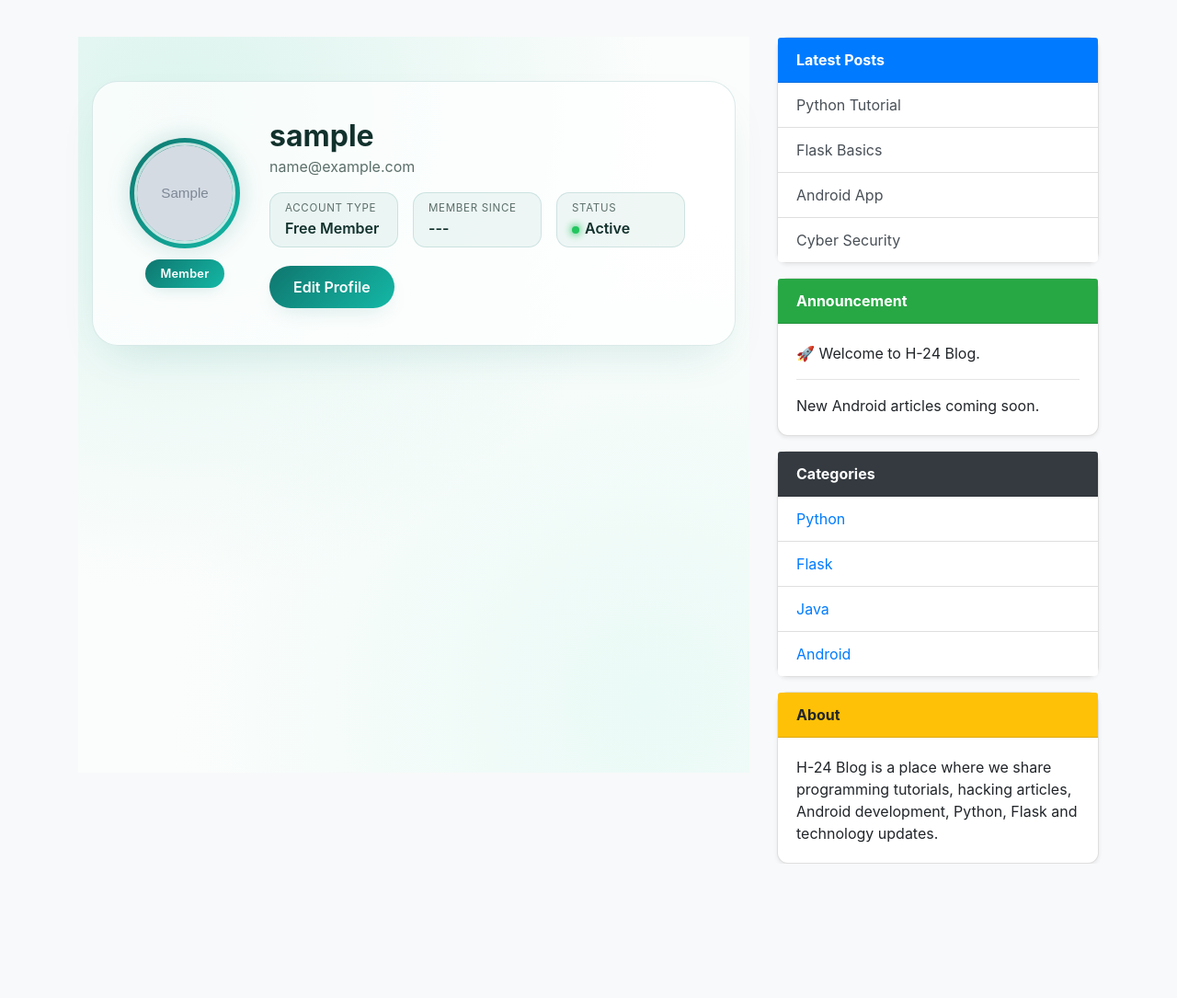
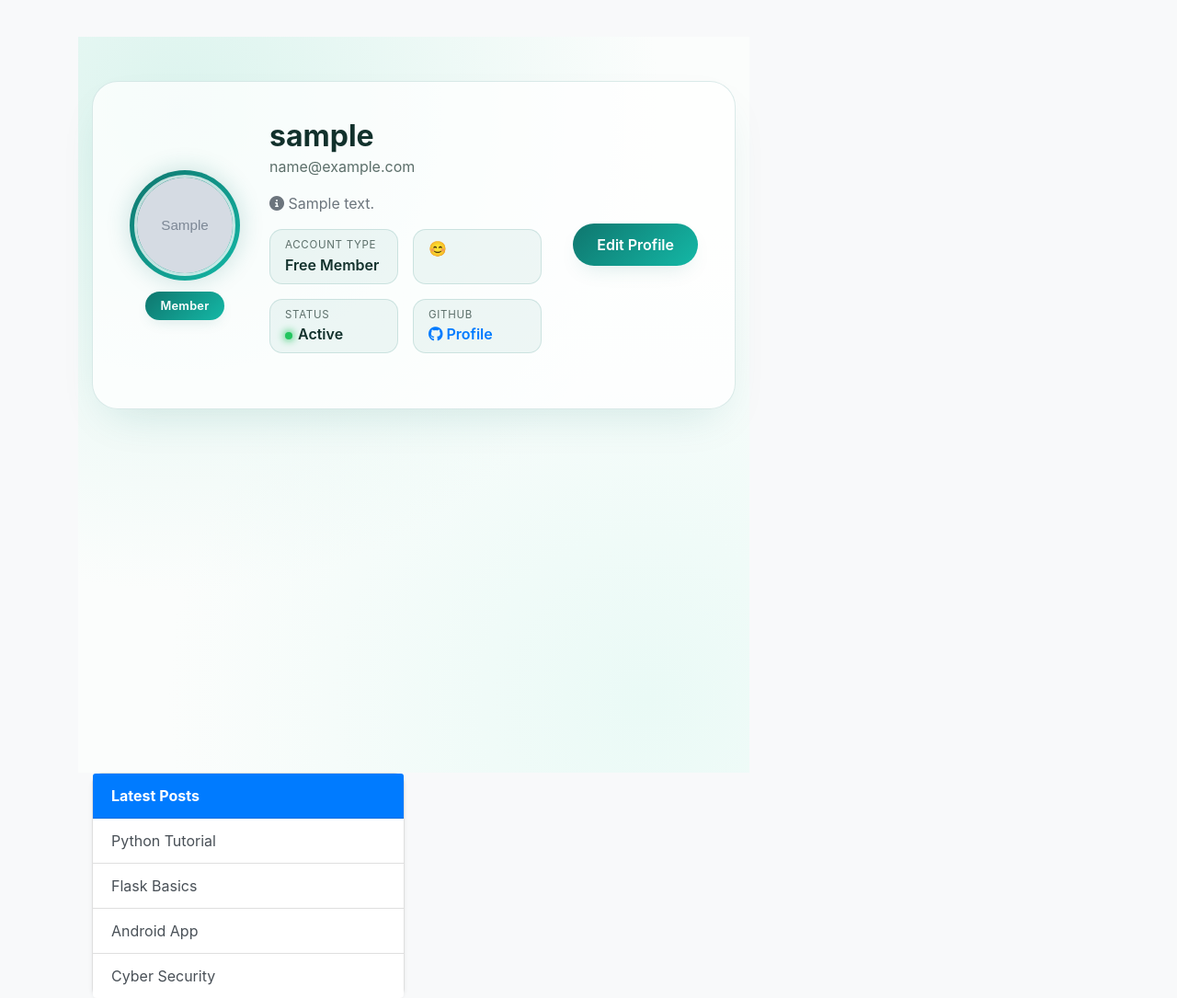
Before and after one commit to prajapatiHardik2008/H-24_Blog, a Flask app: page /account in a window 1280 px wide. Shown: the part 56-1141 px from the top of the page at 92% size. Before the commit the page ends 995 px from the top, so only its background shows below. Run offline with Flask 3, Linux system fonts and the light colour scheme; a user stored in the database is signed in; tables that the repository leaves empty hold one stand-in row (values such as "Sample post"); grey boxes marked "Sample" are stand-in pictures; some libraries are stand-ins or nearby versions.

Commit message:
Changes :- profile pic upload system

```diff
--- a/app/forms.py
+++ b/app/forms.py
@@ -45,8 +45,11 @@ class LoginForm(FlaskForm):
 
 class UpdateProfile(FlaskForm):   # it is inher. Flask form
     username = StringField("Username",validators=[DataRequired(),Length(min=2,max=10) ]) # data is requried and min length is 2 or max len os 10
+    profile_pic = FileField("Upload your Profile Pic ",validators=[FileAllowed(['png','jpeg','jpg'], 'Only JPG, JPEG, and PNG files are allowed.')])
+
+    bio = StringField("Bio",validators=[Length(min=0,max=50) ])
+    github_link = StringField("GitHub Profile ",validators=[Length(min=0,max=50) ])
     submit = SubmitField("Save Profile")
-    profile_pic = FileField("Upload your Profile Pic ",validators=[FileAllowed(['png','jpeg','jpg'])])
     def validate_username(self,username):
         if username.data != current_user.username:
             user = User.query.filter_by(username=username.data).first()
--- a/app/models.py
+++ b/app/models.py
@@ -11,7 +11,8 @@ class User(db.Model,UserMixin):
     id = db.Column(db.Integer , primary_key = True)
     username = db.Column(db.String(20), unique = True , nullable = False)
     email = db.Column(db.String(80), unique = True , nullable = False)
-    image_file = db.Column(db.String(20),nullable = False , default = 'default.png' ) # for profile
+    image_file = db.Column(db.String(500),nullable = False , default = 'default.png' ) # for profile
+    public_id = db.Column(db.String(255),nullable = True )
     profile_type = db.Column(
     db.String(20),
     nullable=False,
@@ -19,6 +20,8 @@ class User(db.Model,UserMixin):
     )
     password = db.Column(db.String(128))
     posts = db.relationship("Post",backref='author' , lazy = True)
+    bio = db.Column(db.Text, nullable=True)
+    github_link = db.Column(db.String(255), nullable=True)
     def __repr__(self):
         return f"User('{self.username}','{self.email}','{self.image_file}')"
 
--- a/app/routes.py
+++ b/app/routes.py
@@ -5,6 +5,9 @@ from app.models import  User ,Post
 from flask import request
 from flask_login import login_user , current_user , logout_user , login_required
 import random
+import secrets
+import os
+import cloudinary.uploader
 #---------------------------------------------
 #this is a dummy data for testing
 post = [
@@ -76,6 +79,19 @@ def register():
 def logout():
     logout_user()
     return redirect(url_for('home'))
+
+def save_img(form_img):
+    if current_user.public_id:
+        cloudinary.uploader.destroy(current_user.public_id)
+    random_hex = secrets.token_hex(8)
+    response = cloudinary.uploader.upload(
+        form_img,
+        public_id = random_hex,
+        asset_folder = "profile_pics",
+        overwrite = True
+    )
+
+    return response
 @app.route('/account', methods=['GET', 'POST'])
 @login_required
 def account():
@@ -83,7 +99,12 @@ def account():
 
     if form.validate_on_submit():
         current_user.username = form.username.data
-
+        current_user.bio = form.bio.data
+        current_user.github_link  = form.github_link.data
+        if form.profile_pic.data:
+            response =  save_img(form_img=form.profile_pic.data)
+            current_user.public_id = response["public_id"]
+            current_user.image_file = response["secure_url"]
         db.session.commit()
         flash("Profile Updated Successfully!", "success")
         return redirect(url_for("account"))
@@ -98,10 +119,7 @@ def account():
             filename=f"profile_pics/{random.choice(profile)}"
         )
     else:
-        image = url_for(
-            "static",
-            filename=f"profile_pics/{current_user.image_file}"
-        )
+        image = current_user.image_file
 
     return render_template(
         "account.html",
@@ -119,10 +137,7 @@ def inject_profile():
                 filename=f'profile_pics/{random.choice(profile)}'
             )
         else:
-            image = url_for(
-                'static',
-                filename=f'profile_pics/{current_user.image_file}'
-            )
+            image = current_user.image_file
     else:
         image = url_for('static', filename='profile_pics/default.png')
 
--- a/app/templates/account.html
+++ b/app/templates/account.html
@@ -46,23 +46,44 @@
           <h1 class="hero-username">{{ current_user.username }}</h1>
           <p class="hero-email">{{ current_user.email }}</p>
 
+          <!-- Conditional Bio Section -->
+          {% if current_user.bio %}
+          <div class="hero-bio mt-2 mb-2">
+            <p class="text-muted"><i class="fas fa-info-circle me-1"></i> {{ current_user.bio }}</p>
+          </div>
+          {% endif %}
+
           <div class="hero-meta">
             <div class="meta-chip">
               <span class="meta-label">Account Type</span>
               <span class="meta-value">{{ role_label }}</span>
             </div>
+
             <div class="meta-chip">
-              <span class="meta-label">Member Since</span>
+              <span class="meta-label"></span>
               <span class="meta-value">
-                ---
+                😊
               </span>
             </div>
+
             <div class="meta-chip">
               <span class="meta-label">Status</span>
               <span class="meta-value status-active">Active</span>
             </div>
+
+            <!-- Conditional GitHub Chip -->
+            {% if current_user.github_link %}
+            <div class="meta-chip">
+              <span class="meta-label">GitHub</span>
+              <span class="meta-value">
+                <a href="{{ current_user.github_link }}" target="_blank" class="text-decoration-none">
+                  <i class="fab fa-github"></i> Profile
+                </a>
+              </span>
+            </div>
+            {% endif %}
           </div>
-
+        </div>
           <button type="button" class="btn-edit-profile" data-toggle="modal" data-target="#updateProfileModal">
             Edit Profile
           </button>
@@ -117,7 +138,7 @@
         </button>
       </div>
 
-      <form method="POST">
+      <form method="POST" enctype="multipart/form-data">
         {{ form.hidden_tag() }}
         <div class="modal-body acc-modal-body">
 
@@ -130,6 +151,9 @@
            <div class="form-group mb-3">
             {{ form.profile_pic.label(class="form-label") }}
             {{ form.profile_pic(class="form-control acc-input", placeholder="Enter your username") }}
+            {% for error in form.profile_pic.errors %}
+                                <small class="text-danger">{{ error }}</small>
+            {% endfor %}
           </div>
           <!-- Bio / About Me Field (Realistic & Useful) -->
           <div class="form-group mb-3">
--- a/app/templates/layout.html
+++ b/app/templates/layout.html
@@ -4,6 +4,7 @@
     <meta charset="UTF-8">
     <meta name="viewport" content="width=device-width, initial-scale=1.0">
     <link rel="stylesheet" href="https://cdn.jsdelivr.net/npm/bootstrap@4.1.3/dist/css/bootstrap.min.css" integrity="sha384-MCw98/SFnGE8fJT3GXwEOngsV7Zt27NXFoaoApmYm81iuXoPkFOJwJ8ERdknLPMO" crossorigin="anonymous">
+    <link rel="stylesheet" href="https://cdnjs.cloudflare.com/ajax/libs/font-awesome/6.4.0/css/all.min.css">
     <!-- <style>
         .navbar {
   display: flex;
@@ -111,7 +112,7 @@ href="{{ url_for('static', filename='style.css') }}">
     </form>
         {% if current_user.is_authenticated %}
             <a href="{{ url_for('account') }}" class="btn btn-outline-primary p-1 mr-2">
-                <img src="{{ profile_image }}"
+                <img src="{{ profile }}"
                      alt="Profile"
                      width="28"
                      height="28"
```
Also changed, not shown: app/__init__.py (+10 -0 lines).
